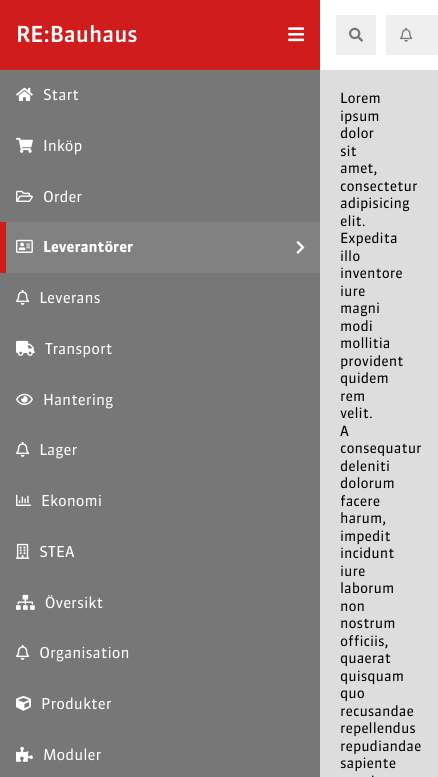
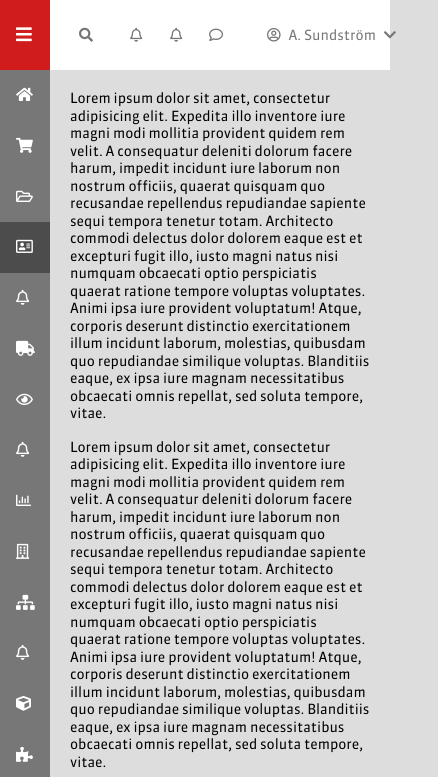
Before and after one commit to dr0n508/resupply, a plain HTML site: page index.html in a window 390 px wide. Shown: the top 777 px of the page, 438 px wide, since content can reach past the window. Drawn offline with Linux system fonts and the light colour scheme.

Commit message:
ok wide top menu2

```diff
--- a/css/_aside.sass
+++ b/css/_aside.sass
@@ -7,23 +7,27 @@
   transition: all 300ms linear
   .h1
     display: none
-  .aside-menu-item-name
-    display: none
   .aside-menu-footer
     display: none
   .aside-menu
     .aside-menu-item
       .active-arrow
         display: none
+      a
+        white-space: nowrap
+
+      a:hover
+        border-color: transparent
+        background-color: #4c4c4c
+    .aside-menu-item.active a
+      border-color: transparent
+      background-color: #4c4c4c
 
 
-.sidebar.active
+.sidebar.wide
   width: 320px
   .h1
     display: block
-  .aside-menu-item-name
-    display: inline-block
-    position: absolute
   .aside-menu-footer
     display: flex
   .aside-menu
@@ -36,7 +40,18 @@
       &:hover
         .active-arrow
           display: block
+      a
+        white-space: nowrap
+
+        &:hover
+          border-left: solid 6px #D01C1C
+          font-family: Sanuk-Bold, sans-serif
+          background-color: #818181
     .aside-menu-item.active
+      a
+        background-color: #818181
+        font-family: Sanuk-Bold, sans-serif
+        border-left: solid 6px #D01C1C
       .active-arrow
         display: block
 
@@ -55,16 +70,8 @@
       padding: 16px 10px
       border-left: solid 6px transparent
       i
-        margin-right: 10px
-      &:hover
-        border-left: solid 6px #D01C1C
-        font-family: Sanuk-Bold, sans-serif
-        background-color: #818181
-  .aside-menu-item.active
-    a
-      background-color: #818181
-      font-family: Sanuk-Bold, sans-serif
-      border-left: solid 6px #D01C1C
+        margin-right: 20px
+
 
 
 
--- a/css/_buttons.sass
+++ b/css/_buttons.sass
@@ -4,6 +4,7 @@ button.btn.icon
   justify-content: center
   width: 40px
   height: 40px
+  background-color: transparent
   //border-radius: 5px
   border: none
   outline: none
--- a/css/_dropdown.sass
+++ b/css/_dropdown.sass
@@ -3,12 +3,13 @@
 .dropbtn
   font-family: "sanuk-regular", sans-serif
   color: #777777
-  //padding: 15px
+  background-color: transparent
   border: none
   cursor: pointer
   outline: none
   i
-    padding: 15px
+    padding: 5px
+    //font-size: 18px
 
 
 /* Dropdown button on hover & focus */
--- a/css/_head-menu.sass
+++ b/css/_head-menu.sass
@@ -6,7 +6,7 @@
   min-width: 100%
 
 
-.head-menu-left.active
+.head-menu-left.wide
   width: 320px
   .h1
     display: block
@@ -55,6 +55,8 @@
       &:-moz-placeholder
         font-family: "sanuk-regular", sans-serif
         font-style: italic
+    @media only screen and (max-width: 769px)
+        //display: none
   .divider
     background-color: #707070
     display: inline-block
--- a/index.html
+++ b/index.html
@@ -14,7 +14,7 @@
 <body>
 
 <div class="head-menu">
-    <div id="head-menu-left" class="head-menu-left active">
+    <div id="head-menu-left" class="head-menu-left wide">
         <p class="h1">RE:Bauhaus</p>
         <div class="toggle-btn" onclick="toggleSidebar()">
             <i class="fas fa-bars"></i>
@@ -43,7 +43,7 @@
         <div class="divider"></div>
 
         <div class="dropdown">
-            <button onclick="myFunction()" class="dropbtn">
+            <button onclick="openDropdown()" class="dropbtn">
                 <i class="far fa-user-circle"></i>
                 A. Sundström
                 <i class="fas fa-chevron-down"></i>
@@ -58,7 +58,7 @@
 
 </div>
 
-<div id="sidebar" class="sidebar active">
+<div id="sidebar" class="sidebar wide">
 
 
     <ul class="aside-menu">
--- a/js/main.js
+++ b/js/main.js
@@ -2,7 +2,7 @@
 
     /* When the user clicks on the button,
 toggle between hiding and showing the dropdown content */
-    function myFunction() {
+    function openDropdown() {
         document.getElementById("myDropdown").classList.toggle("show");
     }
 
@@ -22,9 +22,28 @@ toggle between hiding and showing the dropdown content */
 
 
     function toggleSidebar() {
-        document.getElementById("sidebar").classList.toggle('active');
+        document.getElementById("sidebar").classList.toggle('wide');
         document.getElementById("main").classList.toggle('active');
-        document.getElementById("head-menu-left").classList.toggle('active');
+        document.getElementById("head-menu-left").classList.toggle('wide');
+    }
+
+    function myFunction(x) {
+        if (x.matches) { // If media query matches
+            var element = document.getElementById("sidebar");
+            element.classList.remove("wide");
+
+            var element2 = document.getElementById("main");
+            element2.classList.remove("active");
+
+            var element3 = document.getElementById("head-menu-left");
+            element3.classList.remove("wide");
 
 
+        } else {
+            // document.body.style.backgroundColor = "pink";
+        }
     }
+
+    var x = window.matchMedia("(max-width: 700px)")
+    myFunction(x) // Call listener function at run time
+    x.addListener(myFunction) // Attach listener function on state changes
```
Also changed, not shown: css/main.css, 1 other file.
